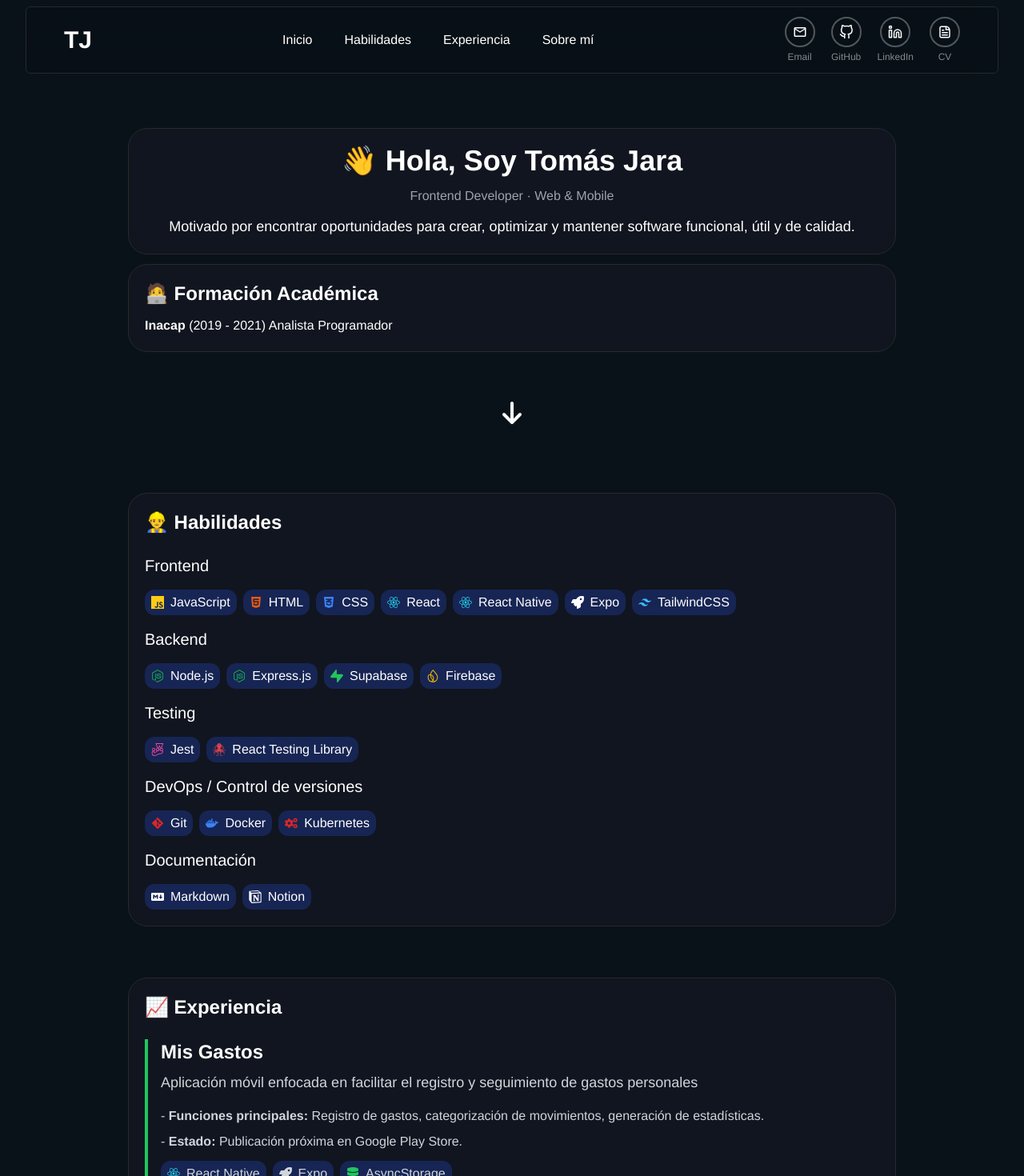
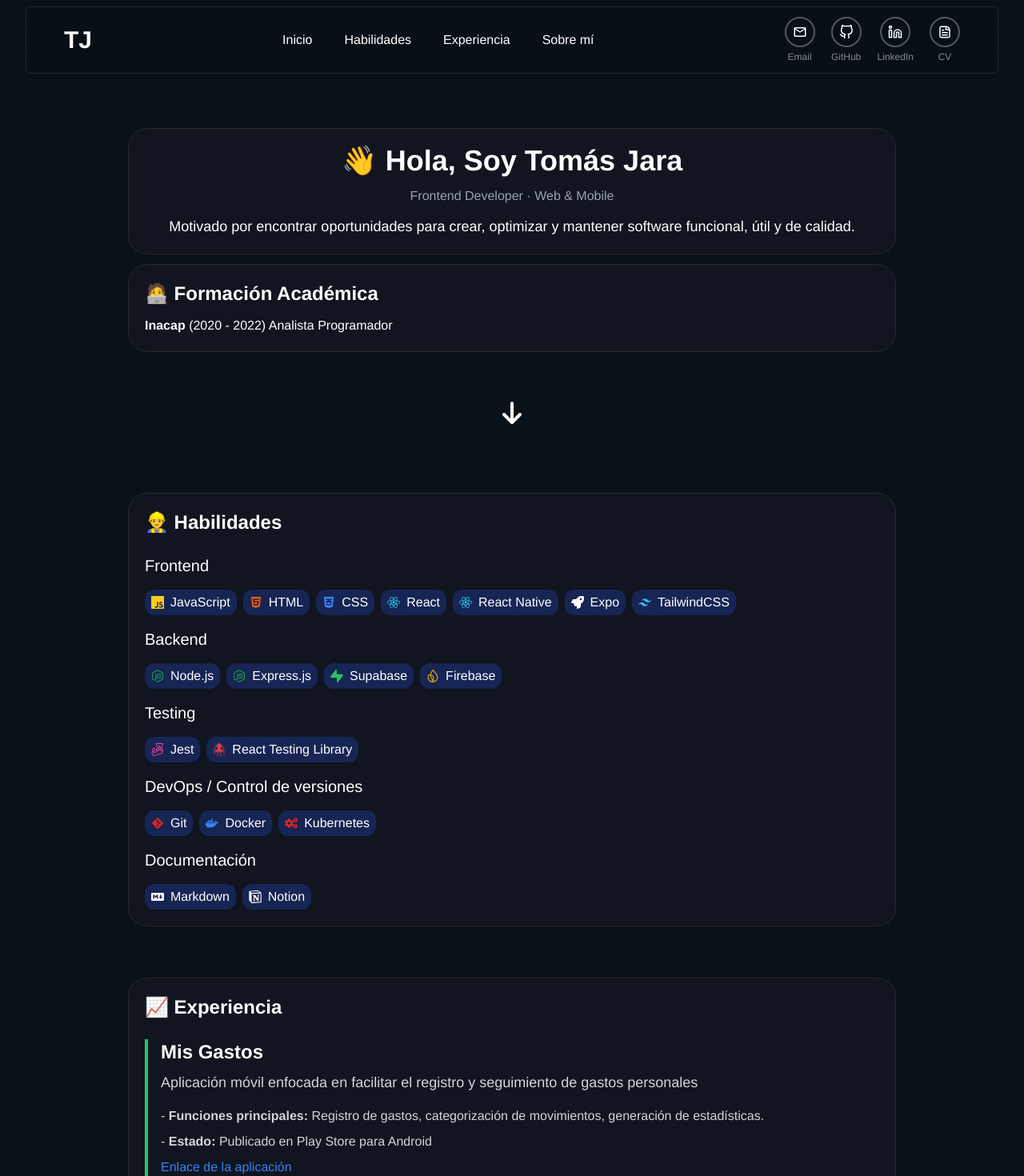
Before and after one commit to tomasjara/portafolio-web, a React (Vite) app: page / in a window 1280 px wide. Shown: the top 1470 px of the page at 80% size. Built offline with nearby package versions, Linux system fonts and the light colour scheme.

Commit message:
Update info

```diff
--- a/src/App.jsx
+++ b/src/App.jsx
@@ -51,7 +51,7 @@
         </Card>
         <Card className="flex flex-col gap-1 w-full">
           <h2 className="text-2xl font-bold">🧑‍💻 Formación Académica</h2>
-          <p><span className="font-semibold">Inacap</span> (2019 - 2021) Analista Programador</p>
+          <p><span className="font-semibold">Inacap</span> (2020 - 2022) Analista Programador</p>
         </Card>
       </div>
       <div className="flex justify-center">
@@ -90,7 +90,9 @@
               <div>
                 <div className="leading-8">
                   <p>- <strong>Funciones principales:</strong> Registro de gastos, categorización de movimientos, generación de estadísticas.</p>
-                  <p>- <strong>Estado:</strong> Publicación próxima en Google Play Store.</p>
+                  <p>- <strong>Estado:</strong> Publicado en Play Store para Android</p>
+                  <a href="https://play.google.com/store/apps/details?id=com.tomasjd.expensesapp" target="_blank" rel="noopener noreferrer" className="text-blue-500 hover:underline" >Enlace de la aplicación</a>
+                  {/* <link rel="stylesheet" href="https://fonts.googleapis.com/icon?family=Material+Icons">HOLAA</link> */}
                 </div>
                 {/* <p>- <strong>Tecnologías:</strong> React Native, Expo, AsyncStorage</p> */}
                 <div className="flex flex-wrap gap-2 mt-2">
```
